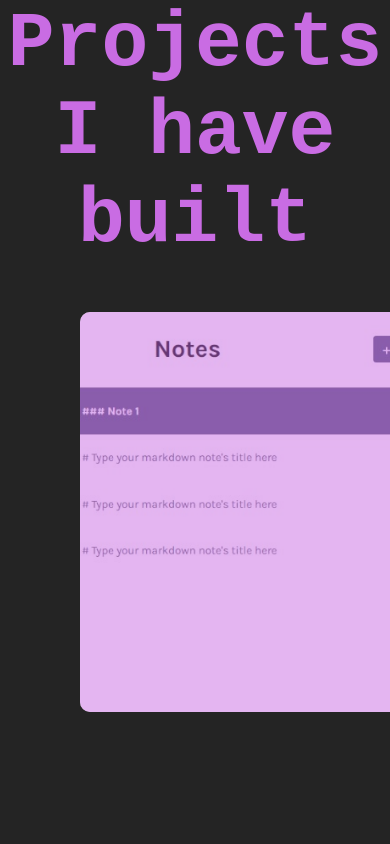
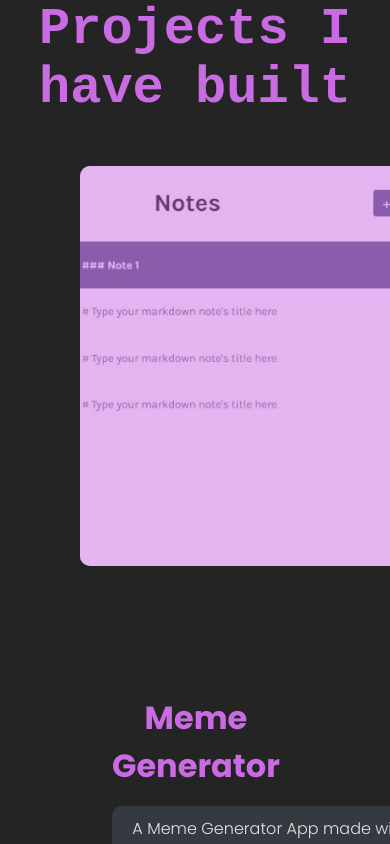
Before and after one commit to dhrumishah/My-portfolio, a React (Vite) app: page /Project in a window 390 px wide. Shown: the top 844 px of the page. Built offline with nearby package versions, Linux system fonts and the light colour scheme; a web font is replaced by a local one.

Commit message:
media queries for main page added

```diff
--- a/src/App.css
+++ b/src/App.css
@@ -410,7 +410,8 @@ li:hover {
     width: 100px;
     margin-left: 3rem;
   }
-  .intro--title {
+  .intro--title,
+  .project--title {
     font-size: 4em;
   }
   .intro--content {
```
Also changed, not shown: src/svg_1.gif (deleted).
